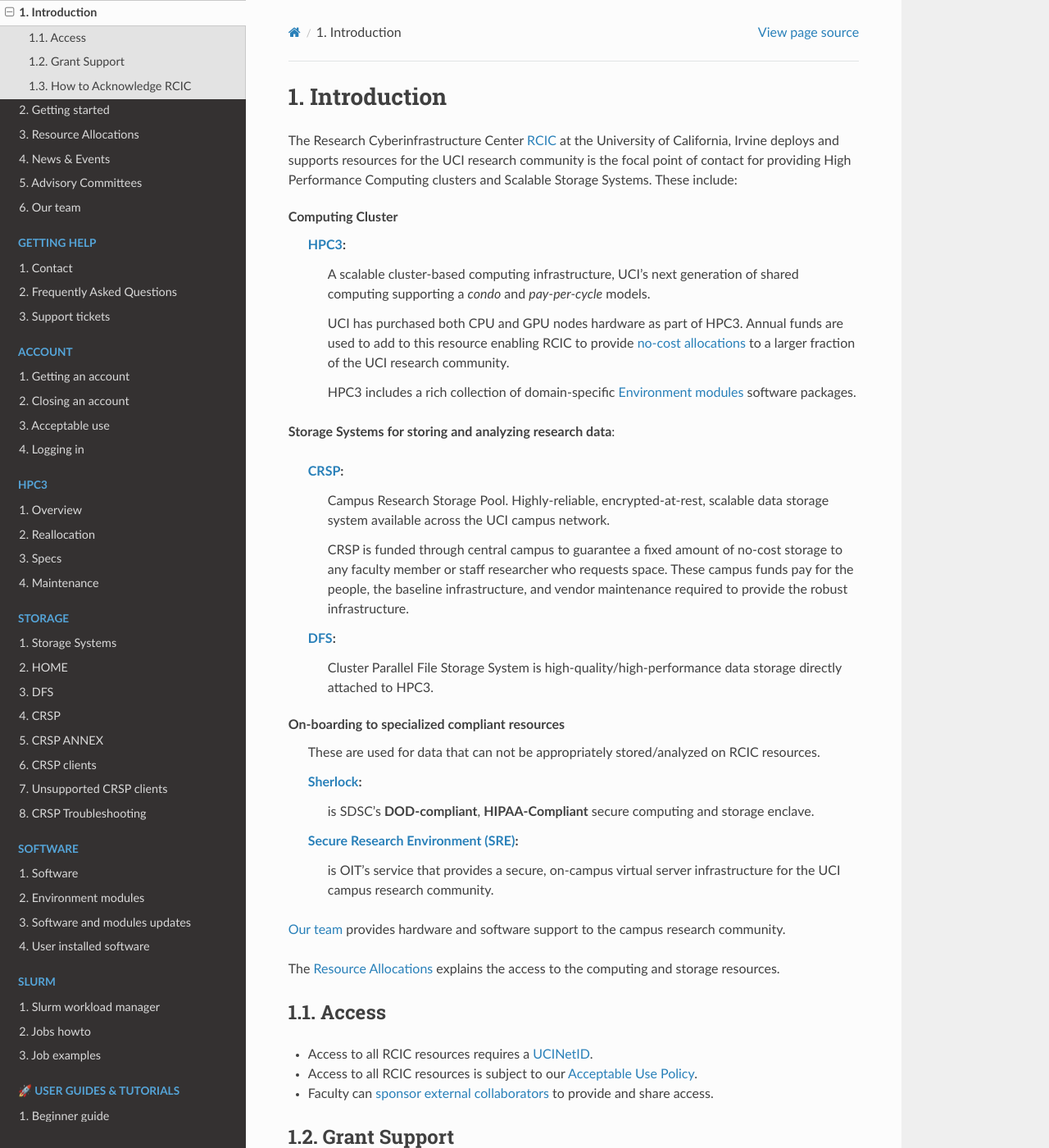
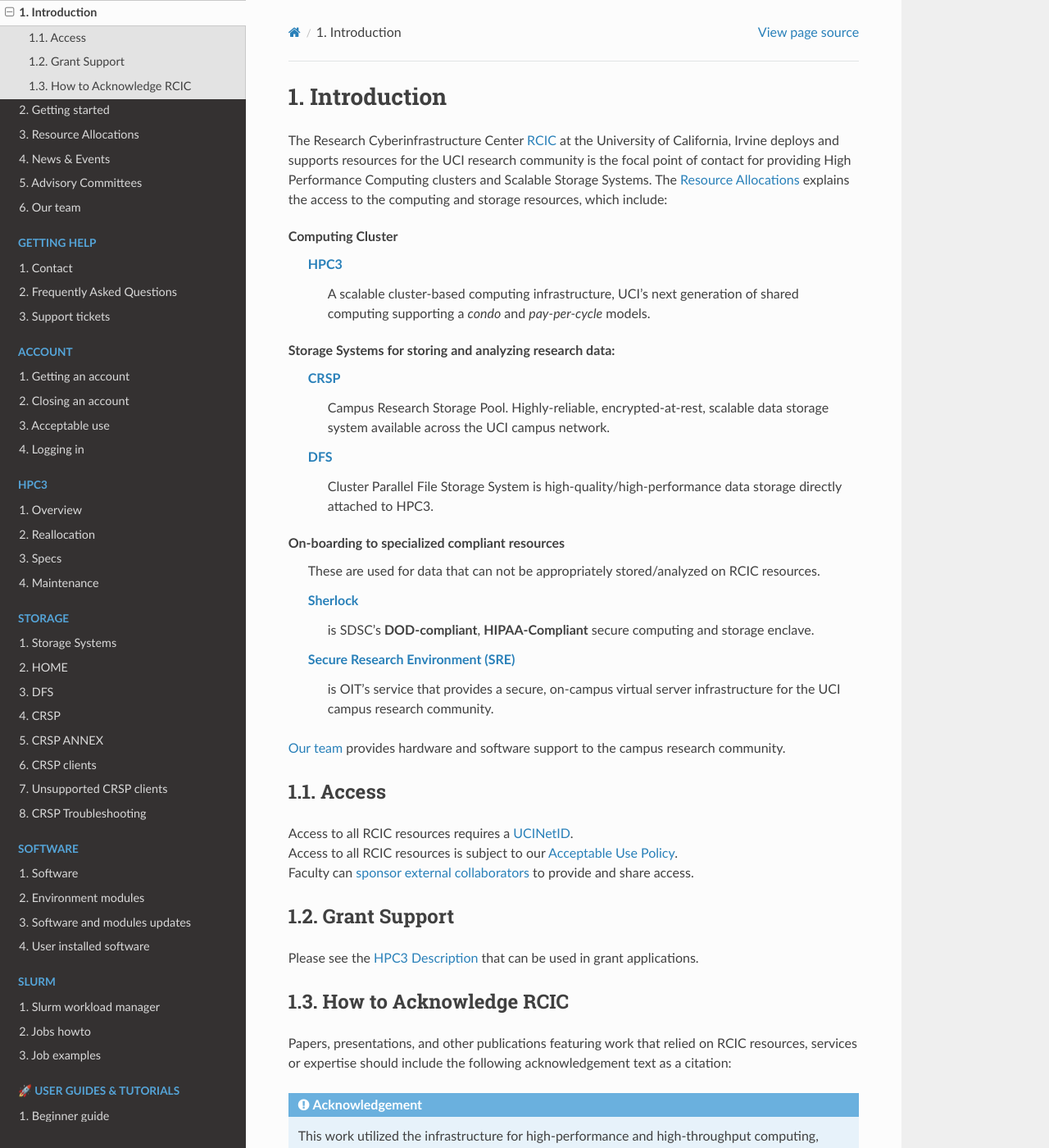
Before and after one commit to RCIC-UCI-Public/website-rcic, a Sphinx documentation site: the page built from docs/source/about/intro.rst, in a window 1280 px wide and 1400 px high. Shown: the whole window at 82% size. Built offline with Sphinx 7.4.7 and the Read the Docs theme 3.1.0, drawn with Linux system fonts in a browser that asks for light colours; some of the changed text lies outside the part shown.

Commit message:
move into description text to respective pages. this makes first pages shorter and easier to read.

```diff
--- a/docs/source/about/intro.rst
+++ b/docs/source/about/intro.rst
@@ -5,56 +5,43 @@
 
 The Research Cyberinfrastructure Center :term:`RCIC` at the University of California, Irvine
 deploys and supports resources for the UCI research community is the focal point of contact
-for providing High Performance Computing clusters and Scalable Storage Systems. These include:
+for providing High Performance Computing clusters and Scalable Storage Systems.
+The :ref:`allocations` explains the access to the computing and storage resources,
+which include:
 
 **Computing Cluster**
-  :ref:`HPC3 <hpc3>`:
+  :ref:`HPC3 <hpc3>`
     A scalable cluster-based computing infrastructure, UCI's next generation of
     shared computing supporting a *condo* and *pay-per-cycle* models.
 
-    UCI has purchased both CPU and GPU nodes hardware as part of HPC3. Annual funds are
-    used to add to this resource enabling RCIC to provide :ref:`no-cost allocations <allocations>`
-    to a larger fraction of the UCI research community.
-
-    HPC3 includes a rich collection of domain-specific :ref:`modules` software packages.
-
-
 **Storage Systems for storing and analyzing research data**:
-
-  :ref:`crsp`:
+  :ref:`crsp`
     Campus Research Storage Pool. Highly-reliable, encrypted-at-rest, scalable data
     storage system available across the UCI campus network.
 
-    CRSP is funded through central campus to guarantee a fixed amount of no-cost storage to any
-    faculty member or staff researcher who requests space. These campus funds pay for the people,
-    the baseline infrastructure, and vendor maintenance required to provide the robust infrastructure.
-
-  :ref:`dfs`:
+  :ref:`dfs`
     Cluster Parallel File Storage System  is high-quality/high-performance data
     storage directly attached to HPC3.
 
 **On-boarding to specialized compliant resources**
   These are used for data that can not be appropriately stored/analyzed on RCIC resources.
 
-  `Sherlock <https://sherlock.sdsc.edu/>`_:
+  `Sherlock <https://sherlock.sdsc.edu/>`_
     is SDSC's **DOD-compliant**, **HIPAA-Compliant** secure computing and storage enclave.
 
-  `Secure Research Environment (SRE) <https://www.oit.uci.edu/services/security/sre/>`_:
+  `Secure Research Environment (SRE) <https://www.oit.uci.edu/services/security/sre/>`_
     is OIT's service that provides a secure, on-campus virtual server infrastructure for the UCI campus research community.
 
 :ref:`dedicated staff` provides hardware and software support to the campus research community.
-
-The :ref:`allocations` explains the access to the computing and storage resources.
 
 .. _access:
 
 Access
 ------
 
-- Access to all RCIC resources requires a `UCINetID <https://www.oit.uci.edu/services/accounts-passwords/ucinetids/>`_.
-- Access to all RCIC resources is subject to our `Acceptable Use Policy </_static/RCIC-Acceptable-Use-Policy.pdf>`_.
-- Faculty can `sponsor external collaborators <https://uci.service-now.com/sp?id=kb_article_view&sysparm_article=KB0012503>`_
-  to provide and share access.
+| Access to all RCIC resources requires a `UCINetID <https://www.oit.uci.edu/services/accounts-passwords/ucinetids/>`_.
+| Access to all RCIC resources is subject to our `Acceptable Use Policy </_static/RCIC-Acceptable-Use-Policy.pdf>`_.
+| Faculty can `sponsor external collaborators <https://uci.service-now.com/sp?id=kb_article_view&sysparm_article=KB0012503>`_ to provide and share access.
 
 .. _grant:
 
@@ -69,7 +56,8 @@
 -----------------------
 
 Papers, presentations, and other publications featuring work that relied on RCIC
-resources, services or expertise should include the following acknowledgement text:
+resources, services or expertise should include the following acknowledgement
+text as a citation:
 
 .. admonition:: Acknowledgement
 
--- a/docs/source/hpc3/hpc3.rst
+++ b/docs/source/hpc3/hpc3.rst
@@ -7,6 +7,12 @@
 expands upon the condo-style model of `GreenPlanet <https://ps.uci.edu/greenplanet/>`_
 and the now-retired HPC clusters.
 Condo clusters have one model of expanding capacity - users purchase physical hardware.
+
+UCI has purchased both CPU and GPU nodes hardware as part of HPC3. Annual funds are
+used to add to this resource enabling RCIC to provide :ref:`no-cost allocations <allocations>`
+to a larger fraction of the UCI research community.
+
+HPC3 includes a rich collection of domain-specific :ref:`modules` software packages.
 
 **HPC3 supports expansion through hardware purchase and enables additional capacity via:**
   | :ref:`no-cost allocations` allocations granting of cycles from UCI-purchased hardware
--- a/docs/source/storage/crsp.rst
+++ b/docs/source/storage/crsp.rst
@@ -16,6 +16,10 @@
 CRSP is available across the network, it supports multiple modes of
 storing and retrieving data including web browsers, "folders" on laptops or desktops,
 and just another file path on UCI's High-performance computing clusters.
+
+CRSP is funded through central campus to guarantee a fixed amount of no-cost storage to any
+faculty member or staff researcher who requests space. These campus funds pay for the people,
+the baseline infrastructure, and vendor maintenance required to provide the robust infrastructure.
 
 .. important:: CRSP is only available on the UCI Network or through the campus VPN.
 
```
